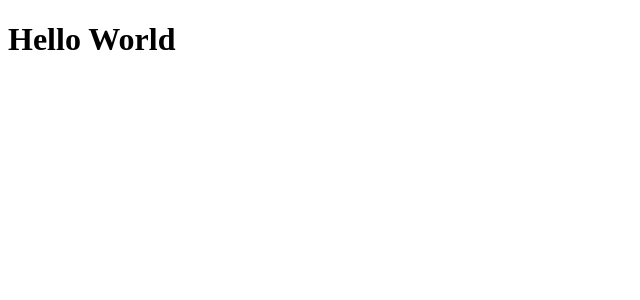
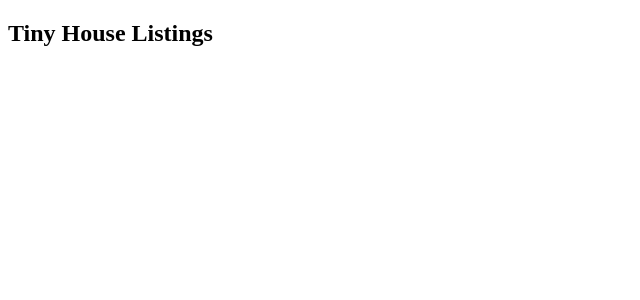
Before and after one commit to clshu/tinyhouse, a React (Create React App) app in the folder client/: page / in a window 1280 px wide. Shown: the top 300 px of the page, without its empty margins (0-640 px from the left). Built offline with nearby package versions, Linux system fonts and the light colour scheme.

Commit message:
Module 6:Lesson 1: The Listings Component. export * from './xxx' doesn't work due to some @typescript-parser bug. import {} from './xxx' the export {} as a workaround.

```diff
--- a/client/src/index.tsx
+++ b/client/src/index.tsx
@@ -1,9 +1,10 @@
 import React from 'react'
 import { render } from 'react-dom'
+import { Listings } from './sections'
 
 import * as serviceWorker from './serviceWorker'
 
-render(<h1>Hello World</h1>, document.getElementById('root'))
+render(<Listings />, document.getElementById('root'))
 
 // If you want your app to work offline and load faster, you can change
 // unregister() to register() below. Note this comes with some pitfalls.
--- /dev/null
+++ b/client/src/sections/Listings/Listings.tsx
@@ -0,0 +1,5 @@
+import React from 'react'
+
+export const Listings = () => {
+  return <h2>Tiny House Listings</h2>
+}
--- /dev/null
+++ b/client/src/sections/Listings/index.ts
@@ -0,0 +1,3 @@
+import { Listings } from './Listings'
+
+export { Listings }
--- /dev/null
+++ b/client/src/sections/index.ts
@@ -0,0 +1,3 @@
+import { Listings } from './Listings'
+
+export { Listings }
```
